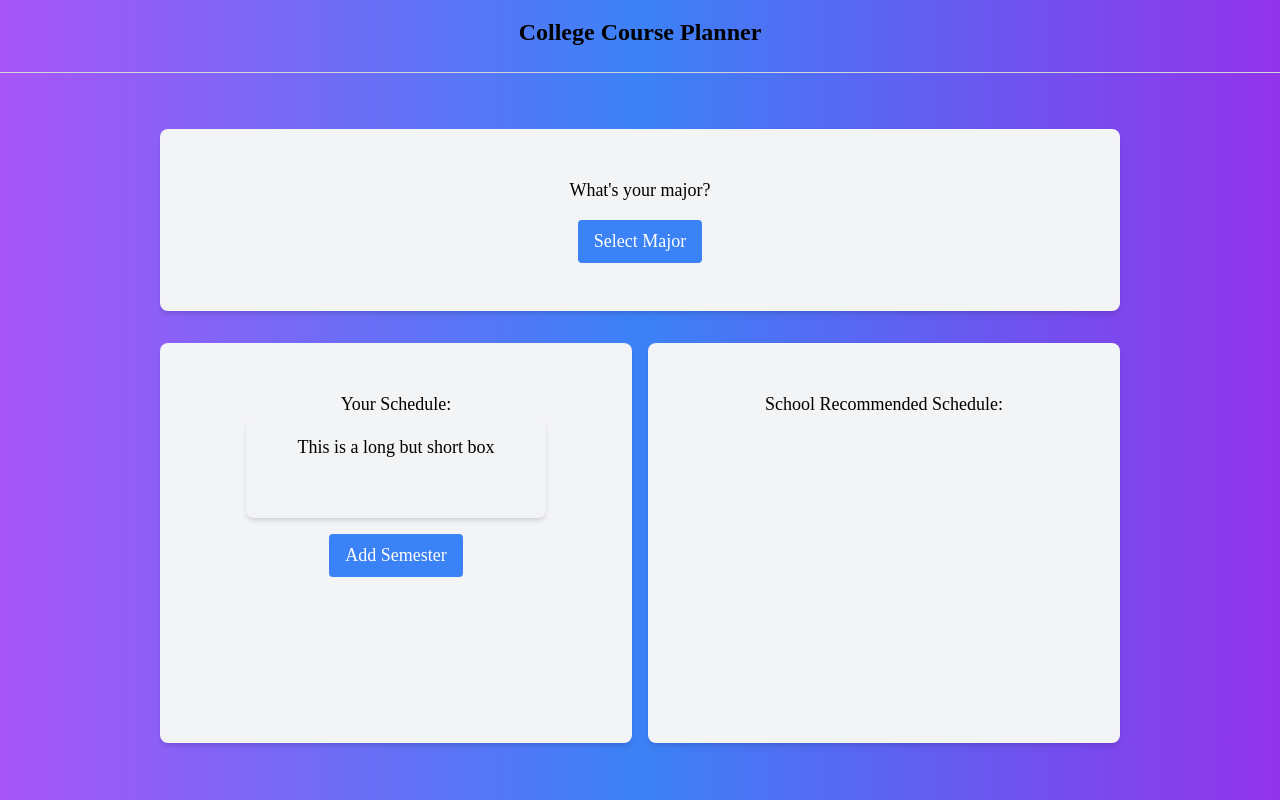
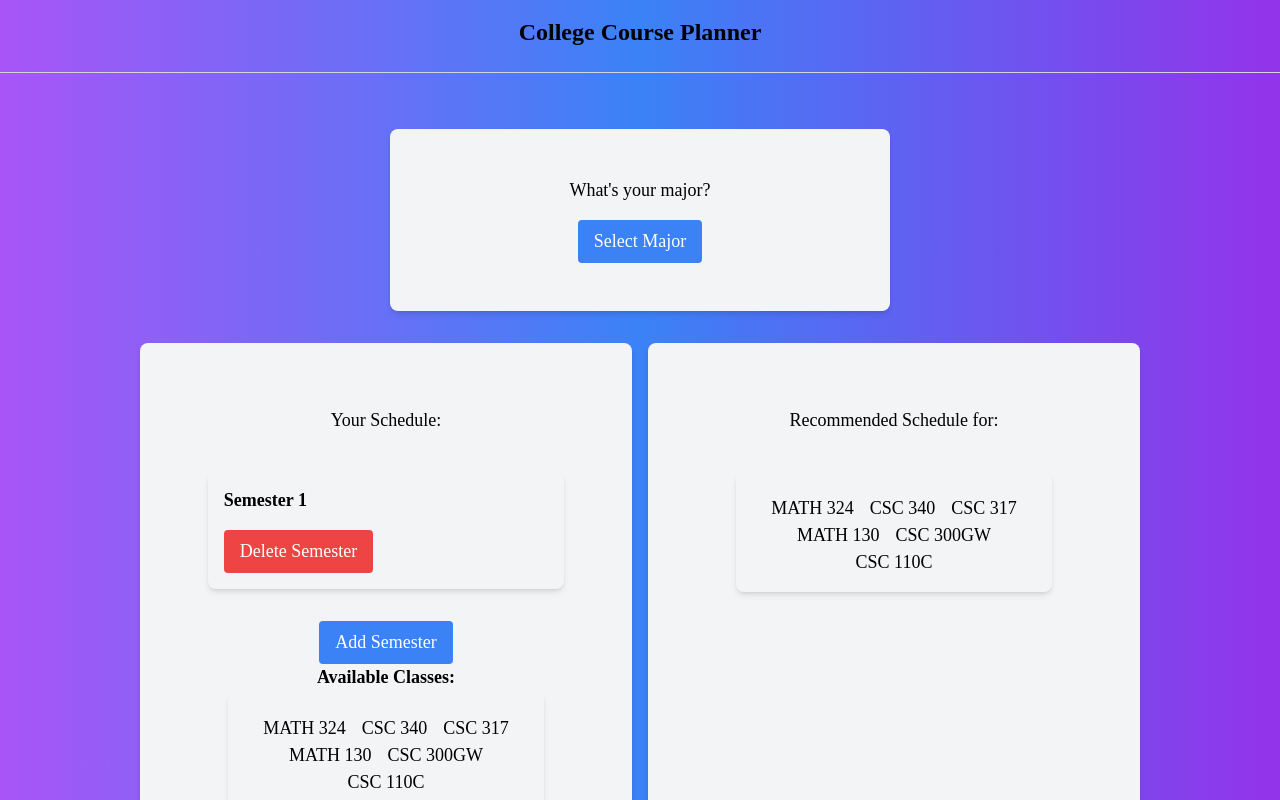
Before and after one commit to WilliamWong55955/College-Course-Planner, a Next.js app: page / in a window 1280 px wide. Shown: the top 800 px of the page. Built offline with nearby package versions, Linux system fonts and the light colour scheme.

Commit message:
semesters no work

```diff
--- a/src/app/page.tsx
+++ b/src/app/page.tsx
@@ -5,7 +5,17 @@ import { db } from "~/server/db";
 export default function HomePage() {
   const [isOpen, setIsOpen] = useState<boolean>(false); // Dropdown open state
   const [selectedMajor, setSelectedMajor] = useState<string>(''); // Selected major state
-  const [boxHeight, setBoxHeight] = useState(400); // Dynamic height for the boxes
+  const [boxHeight, setBoxHeight] = useState(750); // Dynamic height for the boxes
+  const [classes, setClasses] = useState<string[]>([]); // Store selected classes
+  const [availableClasses, setAvailableClasses] = useState<string[]>(["MATH 324", "CSC 340", "CSC 317", "MATH 130", "CSC 300GW", "CSC 110C"]); // Available classes
+  const [recommendedClasses, setRecommendedClasses] = useState<string[]>([  "MATH 324", "CSC 340", "CSC 317", "MATH 130", "CSC 300GW", "CSC 110C"  ]); // Store  classes for roadmap
+
+  interface Semester {
+    name: string;
+    classes: string[];
+  }
+  const [semesters, setSemesters] = useState<Semester[]>([{ name: 'Semester 1', classes: [] }]); // Initial state
+
 
   // Toggle dropdown open/close state
   const toggleDropdown = () => {
@@ -23,61 +33,196 @@ export default function HomePage() {
     setBoxHeight(prevHeight => prevHeight + incrementAmount);
   };
 
+  // Handle drag start
+  const handleDragStart = (event: React.DragEvent<HTMLLIElement>, className: string) => {
+    event.dataTransfer.setData("text/plain", className); // Store the class name to be dragged
+  };
+
+    // Allow dropping by preventing default behavior
+  const handleDragOver = (event: React.DragEvent<HTMLUListElement>) => {
+    event.preventDefault();
+  };
+
+  const addSemester = () => {
+    const newSemester = { name: `Semester ${semesters.length + 1}`, classes: [] }; // Create new semester
+    setSemesters(prevSemesters => [...prevSemesters, newSemester]); // Add to semesters
+  };
+
+  const deleteSemester = (index: number) => {
+    setSemesters(prevSemesters => prevSemesters.filter((_, i) => i !== index)); // Remove semester
+  };
+
+  // Handle drop into user's schedule from available classes
+  const handleDropToSelectedSemester = (event: React.DragEvent<HTMLDivElement>, semesterIndex: number) => {
+    event.preventDefault();
+    const className = event.dataTransfer.getData("text/plain"); // Get the class name from the drag data
+
+    // Check if semesterIndex is within bounds
+    if (semesterIndex >= 0 && semesterIndex < semesters.length) {
+      // Check if the class is available
+      if (availableClasses.includes(className)) {
+        setAvailableClasses(prevClasses => prevClasses.filter(cls => cls !== className)); // Remove from available classes
+        setSemesters(prevSemesters => {
+          const updatedSemesters = [...prevSemesters];
+          updatedSemesters[semesterIndex].classes.push(className); // Add to the selected semester's class list
+          return updatedSemesters;
+        });
+      }
+    }
+  };
+
+  // Handle drop back to available classes
+  const handleDropToAvailable = (event: React.DragEvent<HTMLDivElement>, semesterIndex: number) => {
+    event.preventDefault();
+    const className = event.dataTransfer.getData("text/plain"); // Get the class name from the drag data
+
+    if (semesterIndex >= 0 && semesterIndex < semesters.length) {
+      setAvailableClasses(prevClasses => [...prevClasses, className]); // Add back to available classes
+      setSemesters(prevSemesters => {
+        return prevSemesters.map(semester => ({
+          ...semester,
+          classes: semester.classes.filter(cls => cls !== className) // Remove class from each semester
+        }));
+      });
+    }
+  };
+
+
+  //FIXME make compatible with semesters
+  // Add selected class to the schedule and remove it from available classes
+  const addClassToSchedule = (className: string) => {
+    setClasses(prevClasses => [...prevClasses, className]);
+    setAvailableClasses(prevClasses => prevClasses.filter(cls => cls !== className)); // Remove selected class
+  };
+
+  // Add selected class from schedule back to available classes and remove it from schedule
+  const makeClassAvailable = (className: string) => {
+    setClasses(prevClasses => prevClasses.filter(cls => cls !== className)); // Remove from user's schedule
+    setAvailableClasses(prevClasses => [...prevClasses, className]); // Add back to available classes
+  };
+
+
   return (
     <main className="flex flex-col items-center pt-10 space-y-8">
       {/* Major selection box */}
-      <div className="bg-gray-100 p-12 rounded-lg shadow-md w-3/4">
+      <div className="bg-gray-100 p-12 rounded-lg shadow-md" style={{ width: '500px' }} >
         <div className="flex flex-col items-center">
           <p className="text-center">{"What's your major?"}</p>
 
           {/* Dropdown Menu */}
           <div className="relative mt-4">
-            <button
-              onClick={toggleDropdown}
-              className="bg-blue-500 text-white px-4 py-2 rounded"
-            >
+
+            {/* Button to select major */}
+            <button onClick={toggleDropdown} className="bg-blue-500 text-white px-4 py-2 rounded">
               {selectedMajor || "Select Major"}
             </button>
 
             {isOpen && (
               <ul className="absolute bg-white shadow-md mt-1 rounded border border-gray-300 z-10 w-full">
                 {["Computer Science", "Business Administration", "Biology"].map(major => (
-                  <li
-                    key={major}
-                    className="p-2 hover:bg-gray-200 cursor-pointer"
-                    onClick={() => handleMajorSelect(major)}
-                  >
+                  <li key={major} className="p-2 hover:bg-gray-200 cursor-pointer" onClick={() => handleMajorSelect(major)}>
                     {major}
                   </li>
                 ))}
               </ul>
             )}
+
           </div>
-
-          {selectedMajor && <p className="mt-4">You selected: {selectedMajor}</p>}
         </div>
       </div>
 
       {/* Side-by-Side Boxes with Shared Height */}
-      <div className="flex space-x-4 w-3/4">
-        {/* Left Box with Button */}
+      <div className="flex space-x-4" style={{ width: '1000px' }}>
+
+
+
+        {/* Left hand side boxes and elements*/}
         <div className="bg-gray-100 p-12 rounded-lg shadow-md w-1/2 flex flex-col items-center" style={{ height: `${boxHeight}px` }}>
-          <p>Your Schedule:</p>
-          <div className="bg-gray-100 p-4 rounded-lg shadow-md" style={{ width: '80%', height: '100px' }}>
-            <p className="text-center">This is a long but short box</p>
+
+          {/* Box for "your Schedule"*/}
+          <div className="bg-gray-100 p-4 rounded-lg w-1/2 flex flex-row flex-col items-center" style={{ width: '80%', height: '80px' }}>
+            <p>Your Schedule:</p>
           </div>
-          <button onClick={() => incrementHeight(50)} className="mt-4 bg-blue-500 text-white px-4 py-2 rounded">
+
+          {/* user schedule box
+
+          <div className="bg-gray-100 p-4 rounded-lg shadow-md" style={{ width: '90%' }} onDragOver={handleDragOver} onDrop={handleDropFromSelected}>
+            <ul className="mt-2 flex flex-wrap justify-center">
+              {classes.map((className, index) => (
+                <li key={index} className="text-center mx-2" draggable onDragStart={(event) => handleDragStart(event, className)} onClick={() => makeClassAvailable(className)}>
+                  {className}
+                </li>))}
+            </ul>
+          </div>
+
+          */}
+
+          {/* user schedule box : semester edition */}
+          <div className="flex flex-wrap justify-center" style={{ width: '100%' }}>
+
+            {semesters.map((semester, index) => (
+              <div key={index} className="bg-gray-100 p-4 rounded-lg shadow-md mb-4" style={{ width: '90%' }} onDragOver={(event) =>handleDragOver} onDrop={(event) => handleDropToSelectedSemester(event, index)}>
+                <h3 className="font-bold">{`Semester ${index + 1}`}</h3>
+
+                <ul className="mt-2 flex flex-wrap justify-center">
+                  {semester.classes.map((className, classIndex) => (
+                    <li key={classIndex} className="text-center mx-2" draggable onDragStart={(event) => handleDragStart(event, className)} onClick={() => makeClassAvailable(className)}>
+                      {className}
+                    </li>))}
+                </ul>
+
+                <button onClick={() => deleteSemester(index)} className="mt-2 bg-red-500 text-white px-4 py-2 rounded">
+                  Delete Semester
+                </button>
+
+              </div>
+            ))}
+          </div>
+
+
+          <button onClick={() => addSemester()} className="mt-4 bg-blue-500 text-white px-4 py-2 rounded">
             Add Semester
           </button>
+
+          {/* Available classes box */}
+
+
+          <h3 className="font-bold">Available Classes:</h3>
+
+          <div className="bg-gray-100 p-4 rounded-lg shadow-md" style={{ width: '80%'}} onDragOver={(event) =>handleDragOver} onDrop={(event) => handleDropToAvailable(event, index)}>
+            <ul className="mt-2 flex flex-wrap justify-center">
+              {availableClasses.map((className, index) => (
+                <li key={index} className="text-center mx-2" draggable onDragStart={(event) => handleDragStart(event, className)}
+                  onClick={() => addClassToSchedule(className)}
+                   // Updated call
+                  >
+                  {className}
+                </li>))}
+            </ul>
+          </div>
+
+
         </div>
 
-        {/* Right Box */}
-        <div
-          className="bg-gray-100 p-12 rounded-lg shadow-md w-1/2 flex justify-center"
-          style={{ height: `${boxHeight}px` }}
-        >
-          <p>School Recommended Schedule:</p>
+          {/* Right Box */}
+          <div className="bg-gray-100 p-12 rounded-lg shadow-md w-1/2 flex flex-col items-center" style={{ height: `${boxHeight}px` }}>
+
+          {/* Box for "Recommended"*/}
+          <div className="bg-gray-100 p-4 rounded-lg w-1/2 flex flex-row flex-col items-center" style={{ width: '80%', height: '80px' }}>
+            <p>Recommended Schedule for:</p>
+            <p>{selectedMajor}</p>
+          </div>
+
+          <div className="bg-gray-100 p-4 rounded-lg shadow-md" style={{ width: '80%'}} >
+            <ul className="mt-2 flex flex-wrap justify-center">
+              {recommendedClasses.map((className, index) => (
+                <li key={index} className="text-center mx-2" >
+                  {className}
+                </li>))}
+            </ul>
+          </div>
         </div>
+
       </div>
     </main>
   );
```
